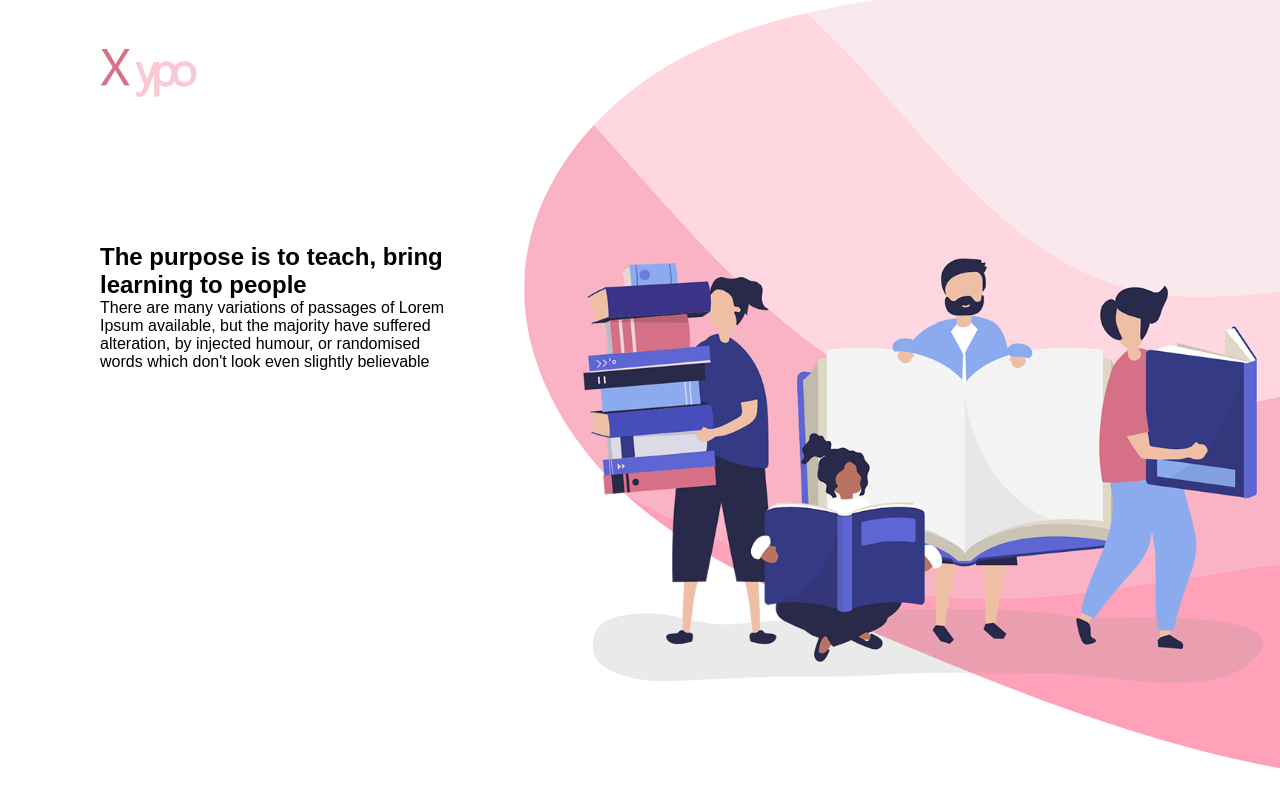
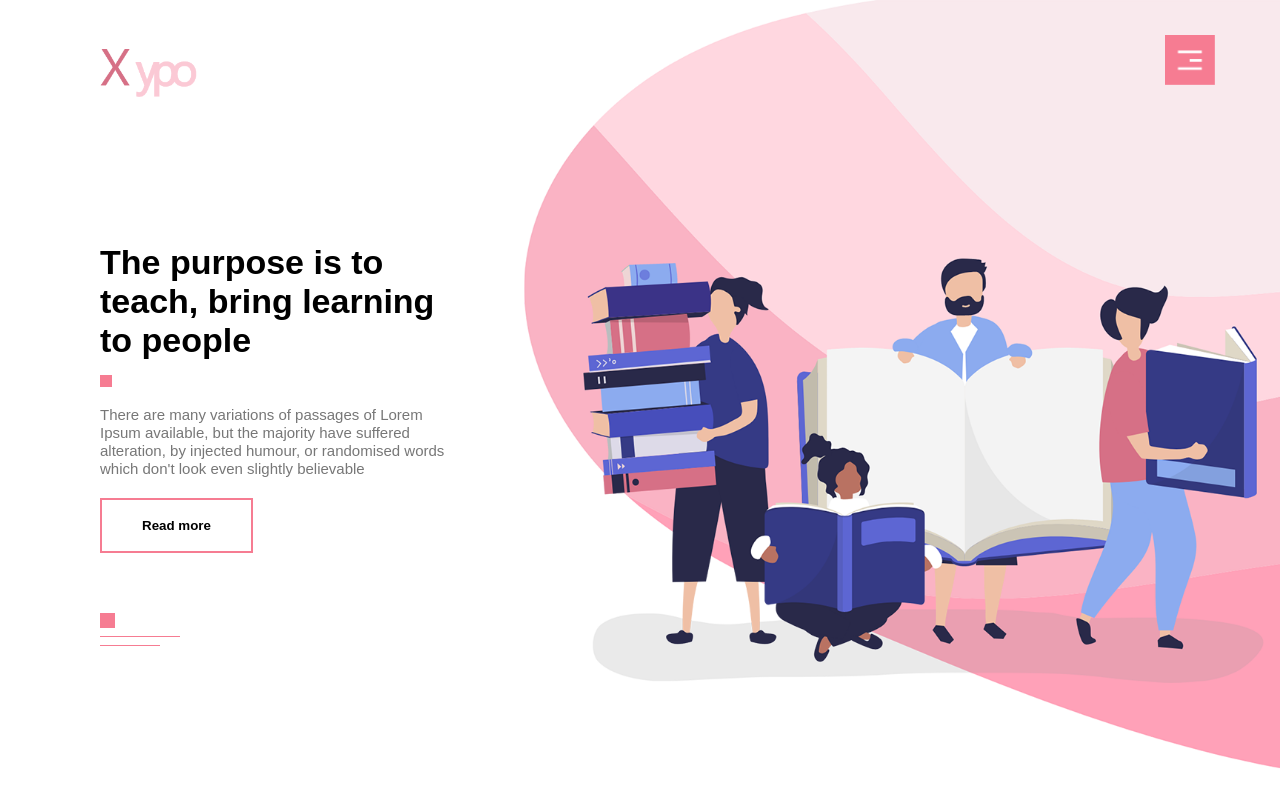
Before and after one commit to wlaurentec/xypo-html-css-responsive-website, a plain HTML site: page index.html in a window 1280 px wide. Drawn offline with Linux system fonts and the light colour scheme.

Commit message:
add side menu hidden

```diff
--- a/index.html
+++ b/index.html
@@ -12,9 +12,44 @@
         <img src="images/logo.png" class="logo" />
         <div class="header-text">
           <h1>The purpose is to teach, bring learning to people</h1>
-          <p>There are many variations of passages of Lorem Ipsum available, but the majority have suffered alteration, by injected humour, or randomised words which don't look even slightly believable</p>
+          <span class="square"></span>
+          <p>
+            There are many variations of passages of Lorem Ipsum available, but
+            the majority have suffered alteration, by injected humour, or
+            randomised words which don't look even slightly believable
+          </p>
+          <button class="common-btn">Read more</button>
+          <div class="line">
+            <span class="line-1"></span><br />
+            <span class="line-2"></span><br />
+            <span class="line-3"></span>
+          </div>
         </div>
       </div>
     </section>
+    <nav id="sideNav">
+      <ul>
+        <li><a href="#">Home</a></li>
+        <li><a href="#">About</a></li>
+        <li><a href="#">Services</a></li>
+        <li><a href="#">Portfolio</a></li>
+        <li><a href="#">Contact</a></li>
+      </ul>
+    </nav>
+    <img src="images/menu.png" id="menuBtn" />
+
+    <script>
+      let menuBtn = document.getElementById("menuBtn");
+      let sideNav = document.getElementById("sideNav");
+
+      sideNav.style.right = "-250px";
+      menuBtn.onclick = function () {
+        if (sideNav.style.right === "-250px") {
+          sideNav.style.right = "0";
+        } else {
+          sideNav.style.right = "-250px";
+        }
+      };
+    </script>
   </body>
 </html>
--- a/style.css
+++ b/style.css
@@ -25,3 +25,91 @@
   max-width: 350px;
   margin-top: 140px;
 }
+
+h1 {
+  font-size: 34px;
+}
+
+.square {
+  height: 12px;
+  width: 12px;
+  display: inline-block;
+  background-color: #f67c92;
+  margin: 15px 0;
+}
+
+.common-btn {
+  padding: 18px 40px;
+  background: transparent;
+  outline: none;
+  border: 2px solid #f67c92;
+  font-weight: bold;
+  cursor: pointer;
+}
+
+p {
+  font-size: 15px;
+  line-height: 18px;
+  color: #777;
+}
+
+.header-text button {
+  margin: 20px 0;
+  margin-top: 20px;
+  margin-bottom: 60px;
+}
+
+.line-1 {
+  width: 15px;
+  height: 15px;
+  background: #f67c92;
+  display: inline-block;
+}
+
+.line-2 {
+  width: 80px;
+  height: 1px;
+  background: #f67c92;
+  display: inline-block;
+}
+
+.line-3 {
+  width: 60px;
+  height: 1px;
+  background: #f67c92;
+  display: inline-block;
+}
+
+.line {
+  line-height: 8px;
+}
+
+#sideNav {
+ width: 250px;
+ height: 100vh;
+ position: fixed;
+ right: -250px;
+ top: 0;
+ background: #f67c92;
+ z-index: 2;
+ transition: 0.5s;
+}
+
+nav ul li{
+  list-style: none;
+  margin: 50px 20px;
+}
+
+nav ul li a{
+  text-decoration: none;
+  color: #fff;
+}
+
+#menuBtn{
+  width: 50px;
+  position: fixed;
+  right: 65px;
+  top: 35px;
+  z-index: 2;
+  cursor: pointer;
+}
```
